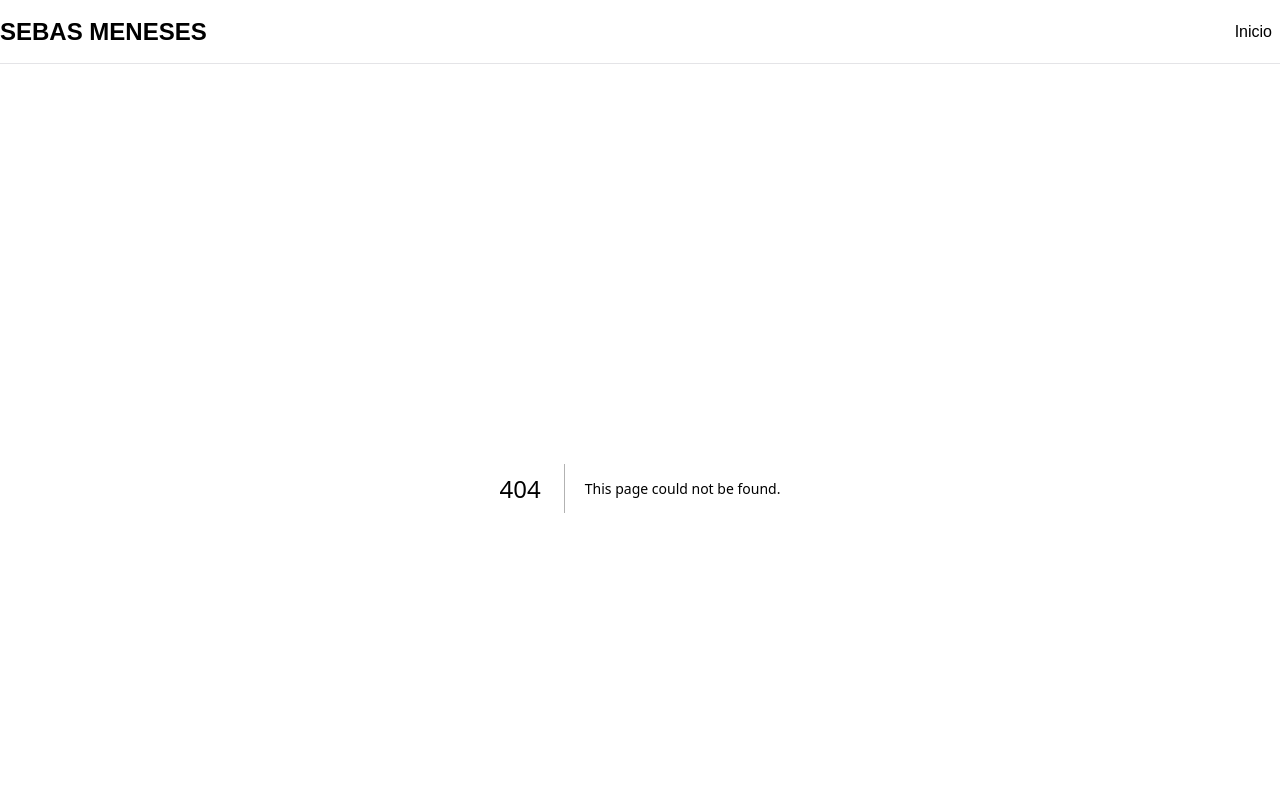
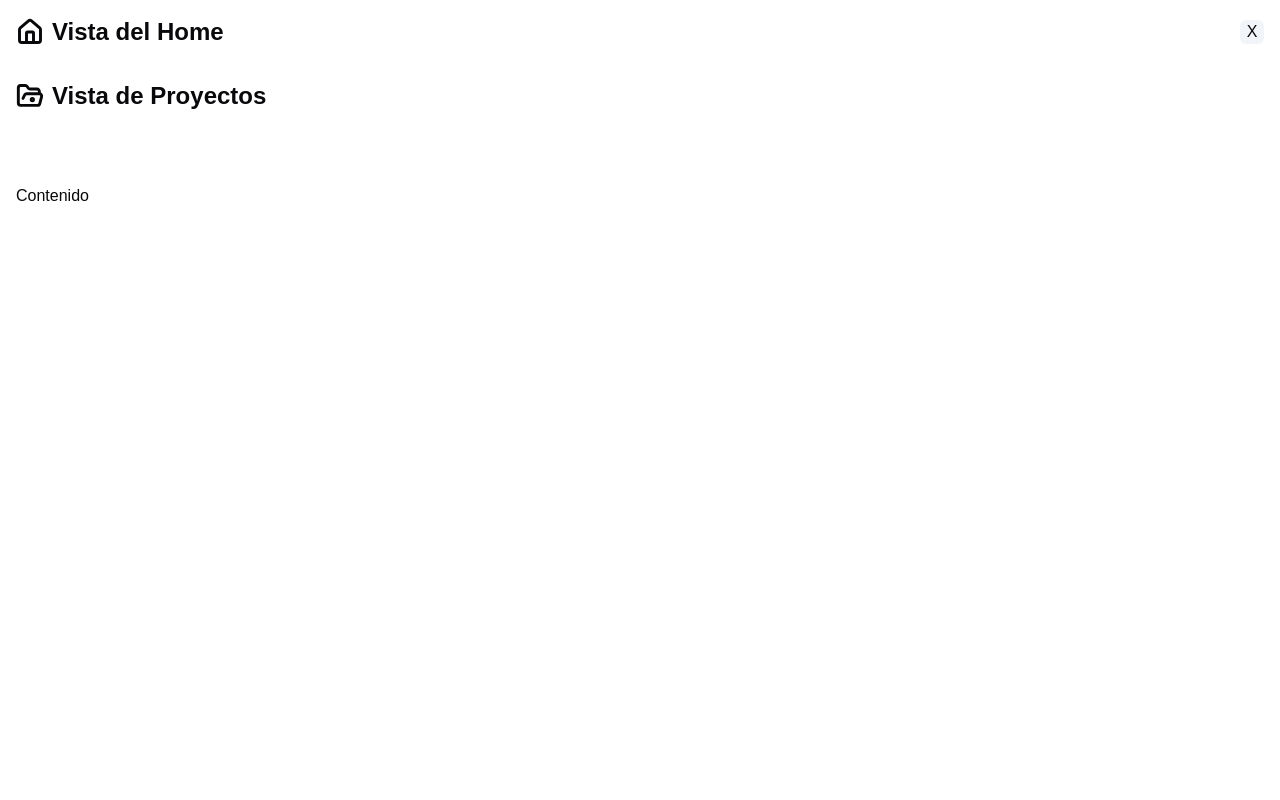
Before and after one commit to poncho29/Portfolio, a Next.js app: page /admin/proyectos in a window 1280 px wide. Before the commit this address had no page. Shown: the top 800 px of the page. Built offline with nearby package versions, Linux system fonts and the light colour scheme.

Commit message:
progress: layout admin

```diff
--- /dev/null
+++ b/src/app/(home)/layout.tsx
@@ -0,0 +1,26 @@
+import type { Metadata } from "next";
+
+import { Footer, Header } from "@/components/layout";
+
+export const metadata: Metadata = {
+  title: "Sebastián Meneses | Desarrollador Front-end",
+  description: "Portafolio personal de desarrollador front-end con React.js y Next.js.",
+};
+
+export default function RootLayout({
+  children,
+}: Readonly<{
+  children: React.ReactNode;
+}>) {
+  return (
+    <>
+      <Header />
+
+      <main className="max-w-7xl mx-auto p-6 ">
+        {children}
+      </main>
+
+      <Footer />
+    </>
+  );
+}
--- /dev/null
+++ b/src/app/admin/layout.tsx
@@ -0,0 +1,22 @@
+import type { Metadata } from "next";
+
+import { WrapperSidebar } from "@/components/layout";
+
+export const metadata: Metadata = {
+  title: "Administarator",
+  description: "Gestion de contenido",
+};
+
+export default function AdminLayout({
+  children,
+}: Readonly<{
+  children: React.ReactNode;
+}>) {
+  return (
+    <div className="w-full h-screen flex">
+      <WrapperSidebar>
+          {children}
+      </WrapperSidebar>
+    </div>
+  );
+}
--- /dev/null
+++ b/src/app/admin/page.tsx
@@ -0,0 +1,64 @@
+// import { House } from 'lucide-react';
+
+// import { getHome } from '@/actions/home.action';
+
+// import { Error } from '@/components/layout';
+
+export default async function AdminPage() {
+  // const { data, error } = await getHome();
+
+  return (
+    <div className='animate-fadeIn'>
+      {/* <div className="flex items-center gap-2 mb-8">
+        <House strokeWidth={2.5} className='size-7' />
+        <h1 className='text-2xl font-bold'>Vista del Home</h1>
+      </div> */}
+
+      <div>
+        <p>Contenido</p>
+        <p>Contenido</p>
+        <p>Contenido</p>
+        <p>Contenido</p>
+        <p>Contenido</p>
+        <p>Contenido</p>
+        <p>Contenido</p>
+        <p>Contenido</p>
+        <p>Contenido</p>
+        <p>Contenido</p>
+        <p>Contenido</p>
+        <p>Contenido</p>
+        <p>Contenido</p>
+        <p>Contenido</p>
+        <p>Contenido</p>
+        <p>Contenido</p>
+        <p>Contenido</p>
+        <p>Contenido</p>
+        <p>Contenido</p>
+        <p>Contenido</p>
+        <p>Contenido</p>
+        <p>Contenido</p>
+        <p>Contenido</p>
+        <p>Contenido</p>
+        <p>Contenido</p>
+        <p>Contenido</p>
+        <p>Contenido</p>
+        <p>Contenido</p>
+        <p>Contenido</p>
+        <p>Contenido</p>
+        <p>Contenido</p>
+        <p>Contenido</p>
+        <p>Contenido</p>
+        <p>Contenido</p>
+        <p>Contenido</p>
+        <p>Contenido</p>
+        <p>Contenido</p>
+      </div>
+
+      {/* {!data || error ? (
+        <Error errorMessage={error} />
+      ) : (
+        <HomeForm data={data} />
+      )} */}
+    </div>
+  );
+}
--- /dev/null
+++ b/src/app/admin/proyectos/page.tsx
@@ -0,0 +1,34 @@
+import { FolderOpenDot } from 'lucide-react';
+
+// import { DataTable } from './data-table';
+// import { columns } from './columns';
+
+// import { getAllProjects } from '@/actions/project-action';
+
+// import { CreateProjectForm } from '@/components/form';
+// import { Error } from '@/components/layout';
+
+export default async function ProjectPage() {
+  return (
+    <div className='w-full animate-fadeIn overflow-x-auto'>
+      <div className="flex items-center justify-between mb-8">
+        <div className="flex items-center gap-2">
+          <FolderOpenDot strokeWidth={2.5} className='size-7' />
+          <h1 className='text-2xl font-bold'>Vista de Proyectos</h1>
+        </div>
+
+        {/* <CreateProjectForm /> */}
+      </div>
+
+      <div className="py-10">
+        Contenido
+
+        {/* {error ? (
+          <Error errorMessage={error} />
+        ) : data && data.length > 0 && (
+          <DataTable columns={columns} data={data} />
+        )} */}
+      </div>
+    </div>
+  );
+}
--- a/src/app/layout.tsx
+++ b/src/app/layout.tsx
@@ -2,8 +2,6 @@ import type { Metadata } from "next";
 import localFont from "next/font/local";
 
 import "./globals.css";
-
-import { Footer, Header } from "@/components/layout";
 
 const geistSans = localFont({
   src: "./fonts/GeistVF.woff",
@@ -27,17 +25,11 @@ export default function RootLayout({
   children: React.ReactNode;
 }>) {
   return (
-    <html lang="en">
+    <html lang="es">
       <body
         className={`${geistSans.variable} ${geistMono.variable} antialiased`}
       >
-        <Header />
-
-        <main className="max-w-7xl mx-auto p-6 ">
-          {children}
-        </main>
-
-        <Footer />
+        { children }
       </body>
     </html>
   );
--- /dev/null
+++ b/src/components/layout/Error.tsx
@@ -0,0 +1,19 @@
+import { CircleX } from "lucide-react";
+
+interface Props {
+  errorMessage: string | null;
+}
+
+export const Error = ({ errorMessage }: Props) => {
+  return (
+    <div className=' w-full h-full flex items-center justify-center animate-fadeIn'>
+      <div className="flex flex-col items-center gap-4">
+        <CircleX className="size-10 text-red-500" />
+
+        <p className='text-2xl font-bold text-center text-red-500'>
+          {errorMessage || "Ups, algo salió mal"}
+        </p>
+      </div>
+    </div>
+  )
+}
--- /dev/null
+++ b/src/components/layout/LinkSidebar.tsx
@@ -0,0 +1,29 @@
+'use client';
+
+import { usePathname } from "next/navigation";
+import Link from "next/link";
+
+import { cn } from "@/lib/utils";
+
+interface Props {
+  href: string;
+  text: string;
+  icon: JSX.Element;
+}
+
+export const LinkSidebar = ({ href, text, icon }: Props) => {
+  const pathname = usePathname();
+
+  return (
+    <Link
+      href={href}
+      className={cn(
+        "flex items-center gap-2 p-2 rounded-md hover:bg-slate-300",
+        pathname === href && "font-semibold bg-slate-300"
+      )}
+    >
+      {icon}
+      <span>{text}</span>
+    </Link>
+  )
+}
--- /dev/null
+++ b/src/components/layout/LogoutButton.tsx
@@ -0,0 +1,14 @@
+'use client';
+
+import { LogOut } from 'lucide-react';
+
+import { Button } from '../ui/button';
+
+export const LogoutButton = () => {
+  return (
+    <Button>
+      <LogOut className='rotate-180' />
+      Salir
+    </Button>
+  )
+}
--- /dev/null
+++ b/src/components/layout/Sidebar.tsx
@@ -0,0 +1,62 @@
+'use client';
+
+import { FolderOpenDot, House } from 'lucide-react';
+
+import { cn } from '@/lib/utils';
+
+import { LogoutButton } from './LogoutButton';
+import { LinkSidebar } from './LinkSidebar';
+
+type Props = {
+  toggleSidebar: boolean;
+  onToggle: () => void;
+}
+
+export const Sidebar = ({ toggleSidebar, onToggle }: Props) => {
+  return (
+    <div
+      className={cn(
+        'hidden h-screen flex-col p-4 bg-slate-200',
+        {
+          'w-80 flex md:w-20': toggleSidebar
+        }
+      )}
+    >
+      <div className='flex items-center justify-between pb-8 border-b border-gray-200'>
+        <h4
+          className={cn(
+            'text-xl font-bold md:text-3xl',
+            {
+              'block md:hidden': toggleSidebar
+            }
+          )}
+        >
+          Menú
+        </h4>
+
+        <button
+          className={`block size-7 rounded-md bg-slate-100 md:hidden ${!toggleSidebar && 'hidden'}`}
+          onClick={() => onToggle()}
+        >
+          X
+        </button>
+
+        <button
+          className='hidden size-7 rounded-md bg-slate-100 md:block'
+          onClick={() => onToggle()}
+        >
+          {'<<'}
+        </button>
+      </div>
+
+      <ul className='flex flex-col gap-2'>
+        <LinkSidebar href="/admin" text="Home" icon={<House />} />
+        <LinkSidebar href="/admin/proyectos" text="Proyectos" icon={<FolderOpenDot />} />
+      </ul>
+
+      <div className=' mt-auto'>
+        <LogoutButton />
+      </div>
+    </div>
+  )
+}
--- /dev/null
+++ b/src/components/layout/WrapperSidebar.tsx
@@ -0,0 +1,41 @@
+'use client';
+
+import React, { useState } from 'react';
+
+import { Sidebar } from './Sidebar';
+import { House } from 'lucide-react';
+
+type Props = {
+  children: React.ReactNode;
+}
+
+export const WrapperSidebar = ({ children }: Props) => {
+  const [toggleSidebar, setToggleSidebar] = useState(false);
+
+  return (
+    <>
+      <Sidebar
+        toggleSidebar={toggleSidebar}
+        onToggle={() => setToggleSidebar(!toggleSidebar)}
+      />
+
+      <div className="w-full h-full p-4 overflow-x-auto">
+        <div className="flex items-center justify-between gap-2 mb-8">
+          <div className='flex items-center gap-2'>
+            <House strokeWidth={2.5} className='size-7' />
+            <h1 className='text-2xl font-bold'>Vista del Home</h1>
+          </div>
+
+          <button
+            className={`size-6 rounded-md bg-slate-100 ${toggleSidebar && 'hidden'}`}
+            onClick={() => setToggleSidebar(!toggleSidebar)}
+          >
+            X
+          </button>
+        </div>
+
+        { children }
+      </div>
+    </>
+  )
+}
--- a/src/components/layout/index.ts
+++ b/src/components/layout/index.ts
@@ -1,3 +1,8 @@
+export * from './Error';
 export * from './Footer';
 export * from './Header';
+export * from './LinkSidebar';
+export * from './LogoutButton';
 export * from './NavLink';
+export * from './Sidebar';
+export * from './WrapperSidebar';
```
Also changed, not shown: src/app/(home)/page.tsx (renamed from src/app/page.tsx).
